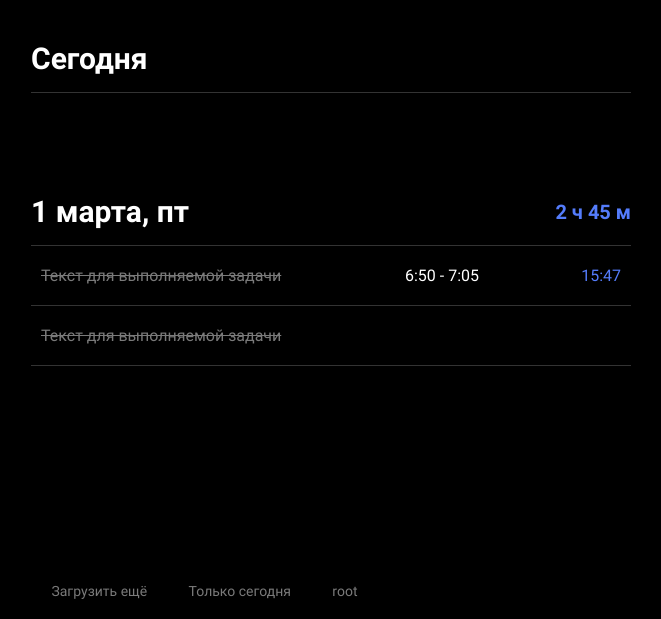
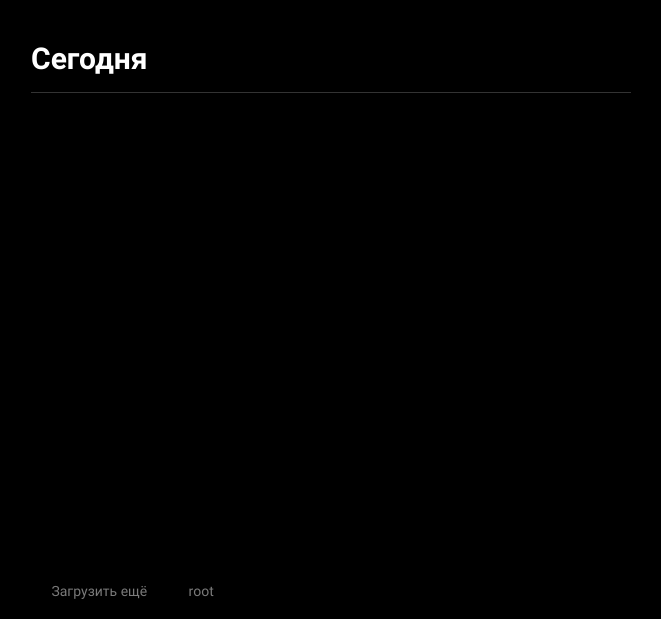
Before and after one commit to vahtovik/task-tracker-pet-project, a Django app: page / in a window 1280 px wide. Shown: the part 181-800 px from the top of the page, without its empty margins (309-970 px from the left). Run offline with Django 5.2, Linux system fonts and the light colour scheme; a user stored in the database is signed in; data comes from the database, SQL or seed files in the repository; both versions use the stored data as it was after the commit; some libraries are stand-ins or nearby versions; some web fonts are replaced.

Commit message:
change index.html and today-only button * remove 1 march redundant block * set up today-only button behavior

```diff
--- a/main_app/static/main_app/js/main.js
+++ b/main_app/static/main_app/js/main.js
@@ -1041,8 +1041,6 @@ function loadNextCompletedTasks() {
                     behavior: "smooth",
                     block: "start",
                 });
-            } else {
-                console.error("Кнопка 'Загрузить ещё' не найдена");
             }
         })
         .catch((error) => {
--- a/main_app/templates/main_app/index.html
+++ b/main_app/templates/main_app/index.html
@@ -86,30 +86,6 @@
                     {% endfor %}
                 </ul>
             </div>
-            <div class="tasks__block">
-                <div class="tasks__block__info">
-                    <div class="tasks__block__info__title">
-                        <h2>1 марта, пт</h2>
-                    </div>
-                    <div class="tasks__block__info__time">2 ч 45 м</div>
-                </div>
-                <ul class="tasks__block__list disable-hover">
-                    <li class="tasks__block__list__item list__item done">
-                        <a href="#" class="list__item__link">
-                            <div class="list__item__title">Текст для выполняемой задачи</div>
-                            <div class="list__item__strend">6:50 - 7:05</div>
-                            <div class="list__item__spendtime">15:47</div>
-                        </a>
-                    </li>
-                    <li class="tasks__block__list__item list__item done">
-                        <a href="#" class="list__item__link">
-                            <div class="list__item__title">Текст для выполняемой задачи</div>
-                            <div class="list__item__strend"></div>
-                            <div class="list__item__spendtime"></div>
-                        </a>
-                    </li>
-                </ul>
-            </div>
         </div>
     </div>
 </main>
@@ -125,7 +101,7 @@
                     <p>Загрузить ещё</p>
                 </a>
             </li>
-            <li class="footer__options__item today-only">
+            <li class="footer__options__item today-only display-none">
                 <a href="#">
                     <i class="_icon-calendar"></i>
                     <p>Только сегодня</p>
```
Also changed, not shown: db.sqlite3.
